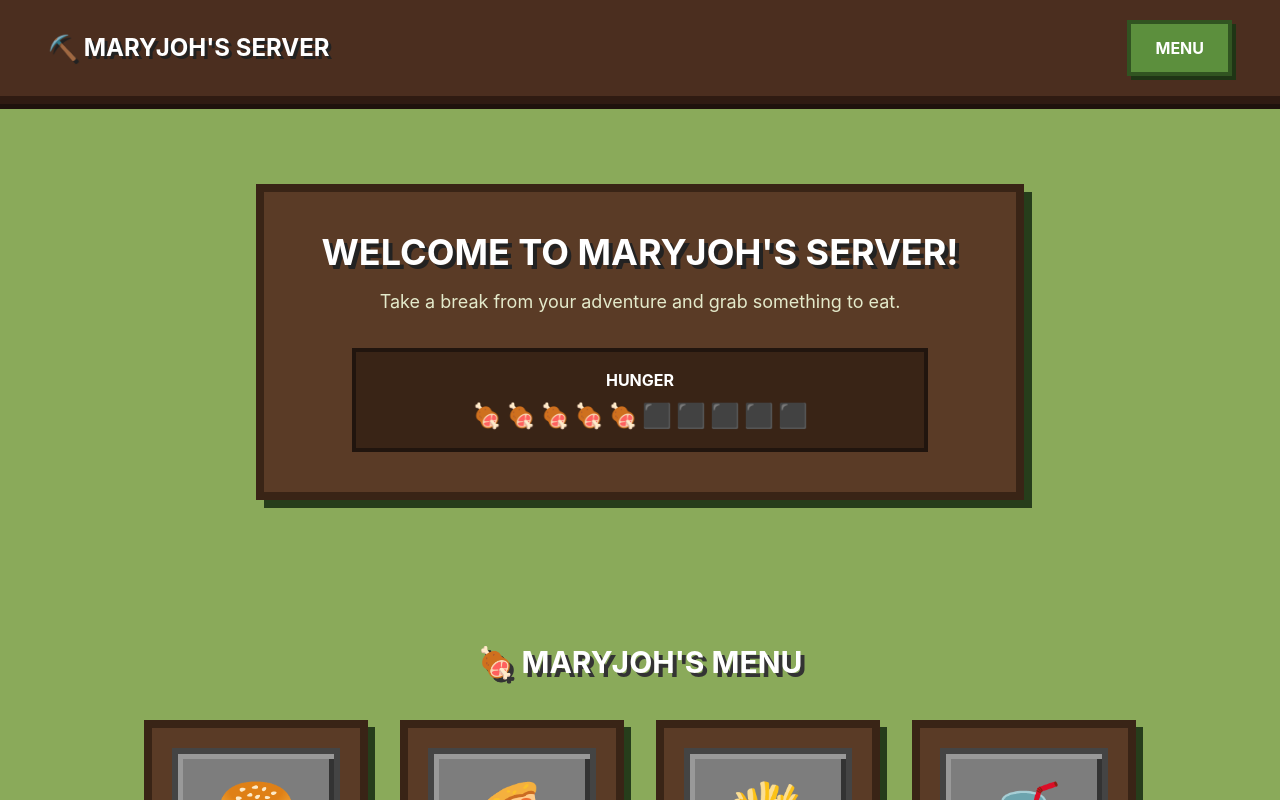
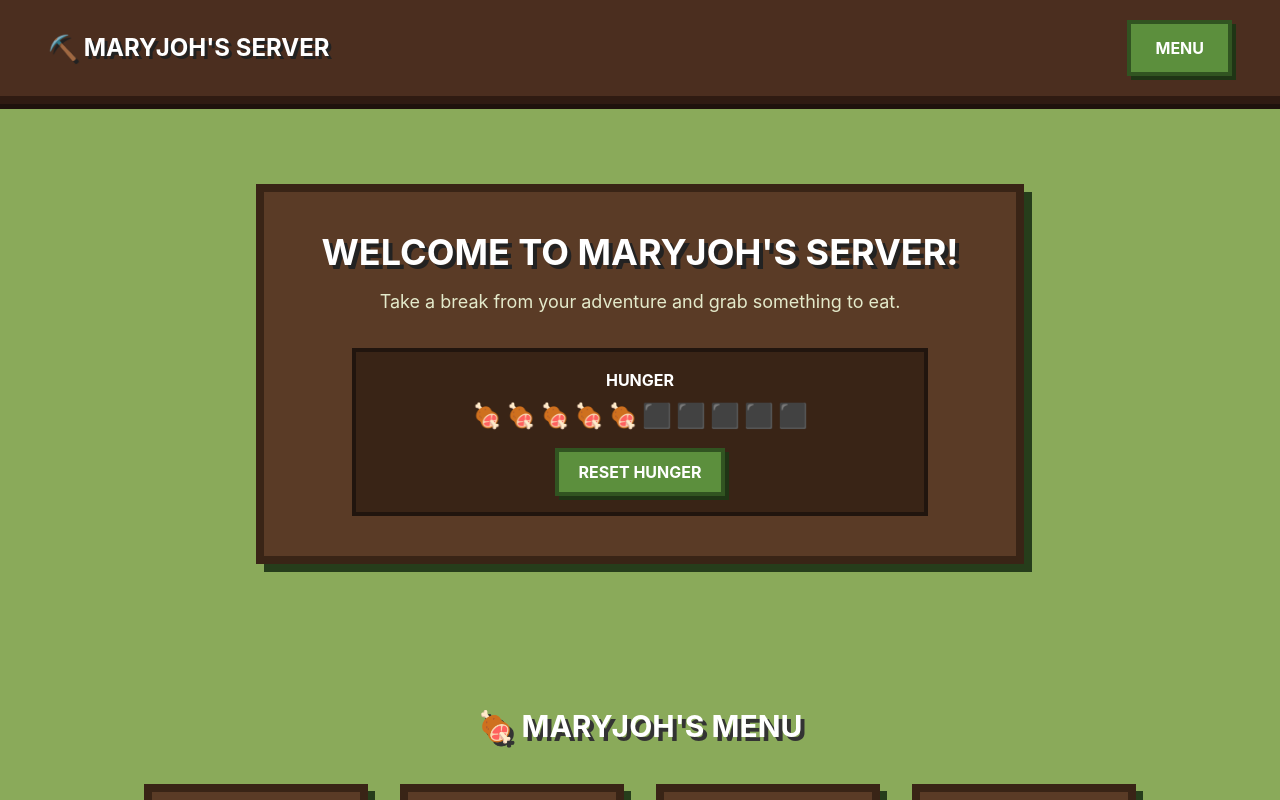
Before and after one commit to ShainaMaryjoh/GARCISO_CSIT340, a React (Vite) app: page / in a window 1280 px wide. Shown: the top 800 px of the page. Built offline with nearby package versions, Linux system fonts and the light colour scheme.

Commit message:
Added reset hunger button

```diff
--- a/src/App.jsx
+++ b/src/App.jsx
@@ -23,6 +23,11 @@ function App() {
 
       return newHunger;
     });
+  }
+
+  function resetHunger() {
+    setHunger(5);
+    setMessage("🍖 Hunger has been reset!");
   }
 
   return (
@@ -61,6 +66,13 @@ function App() {
                 </span>
               ))}
             </div>
+             <button
+            onClick={resetHunger}
+            className="mt-4 border-4 border-[#315421] bg-[#5c8f3d] px-5 py-2 font-bold text-white shadow-[4px_4px_0_#1f3515] hover:bg-[#78ad4e]"
+          >
+            RESET HUNGER
+          </button>
+
           </div>
         </div>
       </header>
```
